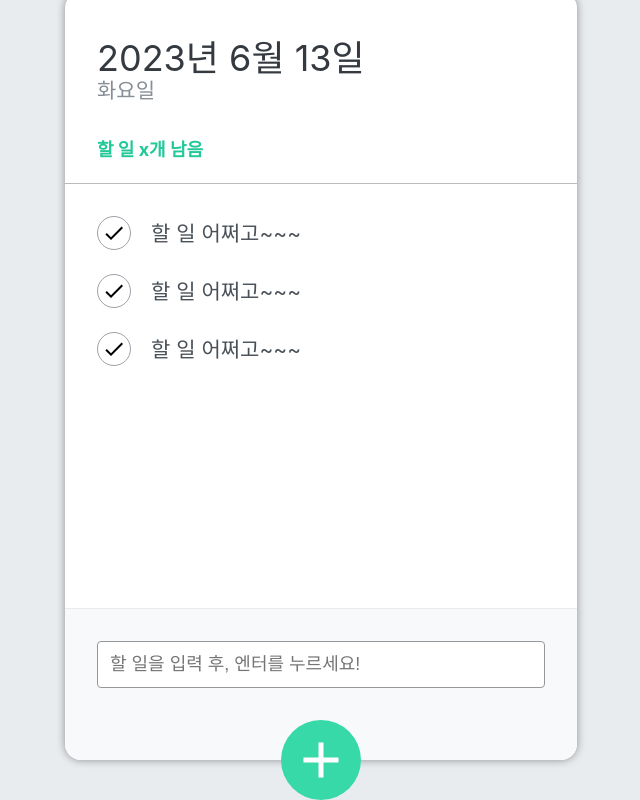
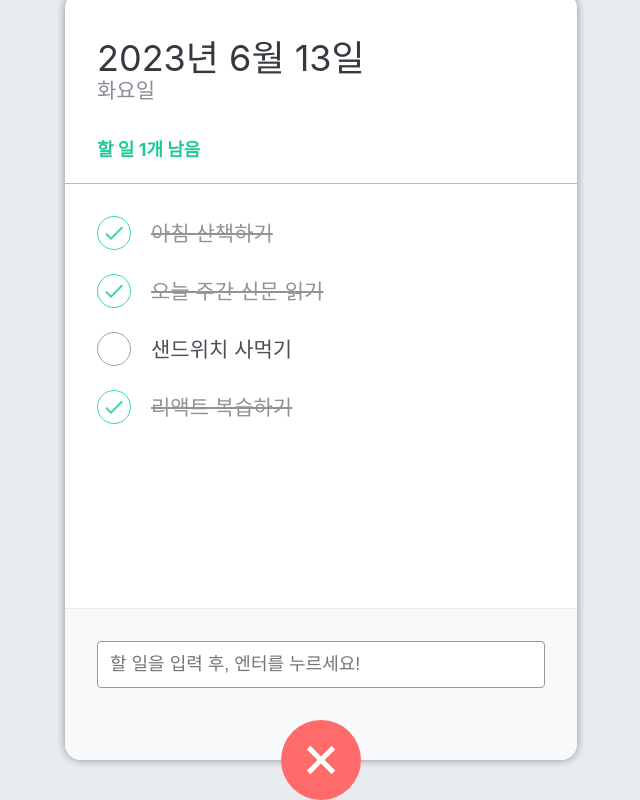
Before and after one commit to nyny567567/react-todo-app202306, a React (Create React App) app: page / in a window 1280 px wide. Both pictures are taken after a click on the button 640 px from the left and 864 px from the top of the page. Shown: the part 104-904 px from the top of the page, without its empty margins (319-959 px from the left). Built offline with nearby package versions, Linux system fonts and the light colour scheme.

Commit message:
230615 수업끝

```diff
--- a/src/component/TodoHeader.js
+++ b/src/component/TodoHeader.js
@@ -2,12 +2,24 @@
 
 import './scss/TodoHeader.scss';
 
-const TodoHeader = () => {
+const TodoHeader = ({ count }) => {
+
+  const today = new Date();
+
+  const dateString = today.toLocaleDateString('ko-KR', {
+      year: 'numeric',
+      month: 'long',
+      day: 'numeric'
+  });
+
+  const dayName = today.toLocaleDateString('ko-KR', { weekday: 'long' });
+
+
   return (
     <header>
-        <h1>2023년 6월 13일</h1>
-        <div className='day'>화요일</div>
-        <div className='tasks-left'>할 일 x개 남음</div>
+        <h1>{dateString}</h1>
+        <div className='day'>{dayName}</div>
+        <div className='tasks-left'>할 일 {count()}개 남음</div>
     </header>
   )
 }
--- a/src/component/TodoInput.js
+++ b/src/component/TodoInput.js
@@ -1,21 +1,63 @@
-import React from 'react'
+import React, { useState } from 'react'
 import { MdAdd } from 'react-icons/md';
+import cn from 'classnames';
 
 import './scss/TodoInput.scss';
 
-const TodoInput = () => {
+const TodoInput = ({ addTodo }) => {
+
+  //입력창이 열리는 여부를 표현하는 상태값
+  const [open, setOpen] = useState(false);
+
+  //할 일 입력창에 입력한 내용을 표현하는 상태값
+  const [todoText, setTodoText] = useState('');
+
+  // + 버튼 클릭 시 이벤트 처리
+  const onToggle = () => {
+      setOpen(!open);
+  }
+
+  //submit 이벤트 핸들러
+  const submitHandler = e => {
+    e.preventDefault(); //태그의 기본 기능 제한
+    // console.log('폼이 제출됨!');
+
+    addTodo(todoText);
+
+    //입력이 끝나면 입력창 비우기
+    setTodoText('');
+
+  }
+
+  //input change 이벤트 핸들러 함수
+  const todoChangeHandler = e => {
+    // console.log(e.target.value);
+    setTodoText(e.target.value);
+  }
+
   return (
     <>
-        <div className='form-wrapper'>
-            <form className='insert-form'>
-                <input
-                    type='text'
-                    placeholder='할 일을 입력 후, 엔터를 누르세요!'
-                />
-            </form>
-        </div>
-
-        <button className='insert-btn'>
+        {
+          open && (<div className='form-wrapper'>
+                      <form className='insert-form' onSubmit={submitHandler}>
+                          <input
+                              type='text'
+                              placeholder='할 일을 입력 후, 엔터를 누르세요!'
+                              onChange={todoChangeHandler}
+                              value={todoText}
+                          />
+                      </form>
+                    </div>)
+        }
+        {/*
+          cn() : 첫번째 파라미터는 항상 유지할 default 클래스
+                 두번째 파라미터는 논리 상태값
+                 => 논리 상태값이 true일 경우 해당 클래스 추가
+                    false일 경우 제거.
+                    {클래스이름: 논리값},
+                    클래스 이름 지정 안할 시 변수명이 클래스 이름으로 사용됨.
+        */}
+        <button className={cn('insert-btn', {open})} onClick={onToggle}>
             <MdAdd />
         </button>
     </>
--- a/src/component/TodoItem.js
+++ b/src/component/TodoItem.js
@@ -1,16 +1,22 @@
 import React from 'react'
 import {MdDelete, MdDone} from 'react-icons/md';
+import cn from 'classnames';
 
 import './scss/TodoItem.scss';
 
-const TodoItem = () => {
+const TodoItem = ({ item, remove, check }) => {
+
+  const {id, title, done} = item;
   return (
     <li className='todo-list-item'>
-        <div className='check-circle'>
-            <MdDone />
+        <div
+          className={cn('check-circle', {active: done})}
+          onClick={() => check(id)}
+        >
+            {done && <MdDone />}
         </div>
-        <span className='text'>할 일 어쩌고~~~</span>
-        <div className="remove">
+        <span className={cn('text', {finish: done})}>{title}</span>
+        <div className="remove" onClick={() => remove(id)}>
             <MdDelete />
         </div>
     </li>
--- a/src/component/TodoMain.js
+++ b/src/component/TodoMain.js
@@ -3,12 +3,19 @@
 
 import './scss/TodoMain.scss';
 
-const TodoMain = () => {
+const TodoMain = ({ todoList, remove, check }) => {
+  // console.log(props.todoList);
+
   return (
     <ul className='todo-list'>
-        <TodoItem />
-        <TodoItem />
-        <TodoItem />
+        {
+          todoList.map(todo => <TodoItem
+                                  key={todo.id}
+                                  item={todo}
+                                  remove={remove}
+                                  check={check}
+                                />)
+        }
     </ul>
   )
 }
--- a/src/component/TodoTemplate.js
+++ b/src/component/TodoTemplate.js
@@ -1,4 +1,4 @@
-import React from 'react'
+import React, { useEffect, useState } from 'react'
 import TodoHeader from './TodoHeader';
 import TodoMain from './TodoMain';
 import TodoInput from './TodoInput';
@@ -7,11 +7,109 @@
 
 const TodoTemplate = () => {
 
+  // 서버에 할일 목록(json)을 요청(fetch)해서 받아와야 함.
+
+  //todos 배열을 상태 관리
+  const [todos, setTodos] = useState([
+    {
+      id: 1,
+      title: '아침 산책하기',
+      done: true
+    },
+    {
+      id: 2,
+      title: '오늘 주간 신문 읽기',
+      done: true
+    },
+    {
+      id: 3,
+      title: '샌드위치 사먹기',
+      done: false
+    },
+    {
+      id: 4,
+      title: '리액트 복습하기',
+      done: true
+    }
+  ]);
+
+  // id값 시퀀스 생성 함수
+  const makeNewId = () => {
+    if(todos.length === 0) return 1;
+    return todos[todos.length - 1].id + 1;
+  }
+
+  // todoInput에게 todoText를 받아오는 함수
+  // 자식 컴포넌트가 부모 컴포넌트에게 데이터를 전달할 때는
+  // props 사용이 불가능.
+  // 부모 컴포넌트에서 함수를 선언(매개변수 꼭 선언!) -> props로 함수를 전달
+  // 자식 컴포넌트에서 전달받은 함수를 호출하면서 매개값으로 데이터를 전달.
+  const addTodo = todoText => {
+    // console.log('할 일 정보: ', todoText);
+
+    const newTodo = {
+      id: makeNewId(),
+      title: todoText,
+      done: false
+    };
+
+    // todos.push(newTodo); (x) -> useState
+
+    //리액트의 상태변수는 무조건 setter를 통해서만
+    //상태값을 변경해야 렌더링에 적용된다.
+    //다만, 상태변수가 불변성(immutable)을 가지기 때문에
+    //기존 상태에서 변경은 불가능하고,
+    //새로운 상태를 만들어서 변경해야 합니다.
+    // const copyTodos = todos.slice();
+    // copyTodos.push(newTodo);
+    // setTodos(todos.concat([newTodo]));
+
+    setTodos([...todos, newTodo]);
+  }
+
+  // 할 일 삭제 처리 함수
+  const removeTodo = id => {
+    // console.log(`삭제대상 id: ${id}`);
+
+    //주어진 배열의 값들을 순회하여 조건에 맞는 요소들만 모아서
+    //새로운 배열로 리턴해 주는 함수.
+    setTodos(todos.filter(todo => todo.id !== id));
+  };
+
+  // 할 일 체크 처리 함수
+  const checkTodo = id => {
+    // console.log(`체크한 Todo id: ${id}`);
+
+    // const copyTodos = [...todos];
+    // for(let cTodo of copyTodos) {
+    //   if(cTodo.id === id) {
+    //     cTodo.done = !cTodo.done;
+    //   }
+    // }
+
+    // setTodos(copyTodos);
+
+    setTodos(todos.map(todo => todo.id === id ? {...todo, done: !todo.done} : todo));
+
+  }
+
+  //체크가 안 된 할 일의 개수 카운트 하기
+  const countRestTodo = () => todos.filter(todo => !todo.done).length;
+
+  useEffect(() => {
+    console.log(todos);
+  }, [todos]);
+
+
   return (
     <div className='TodoTemplate'>
-        <TodoHeader />
-        <TodoMain />
-        <TodoInput />
+        <TodoHeader count={countRestTodo} />
+        <TodoMain
+          todoList={todos}
+          remove={removeTodo}
+          check={checkTodo}
+        />
+        <TodoInput addTodo={addTodo} />
     </div>
   );
 
```
